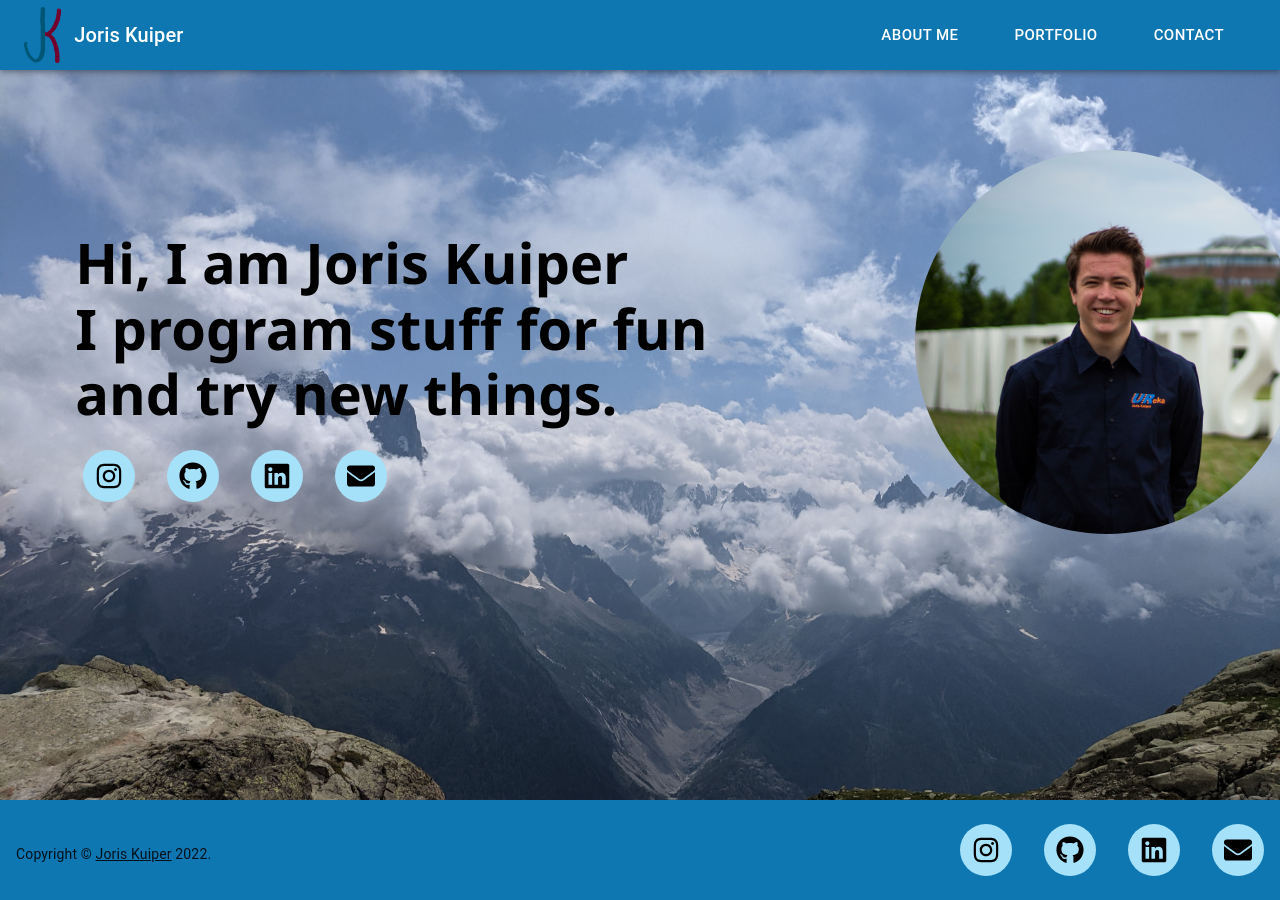
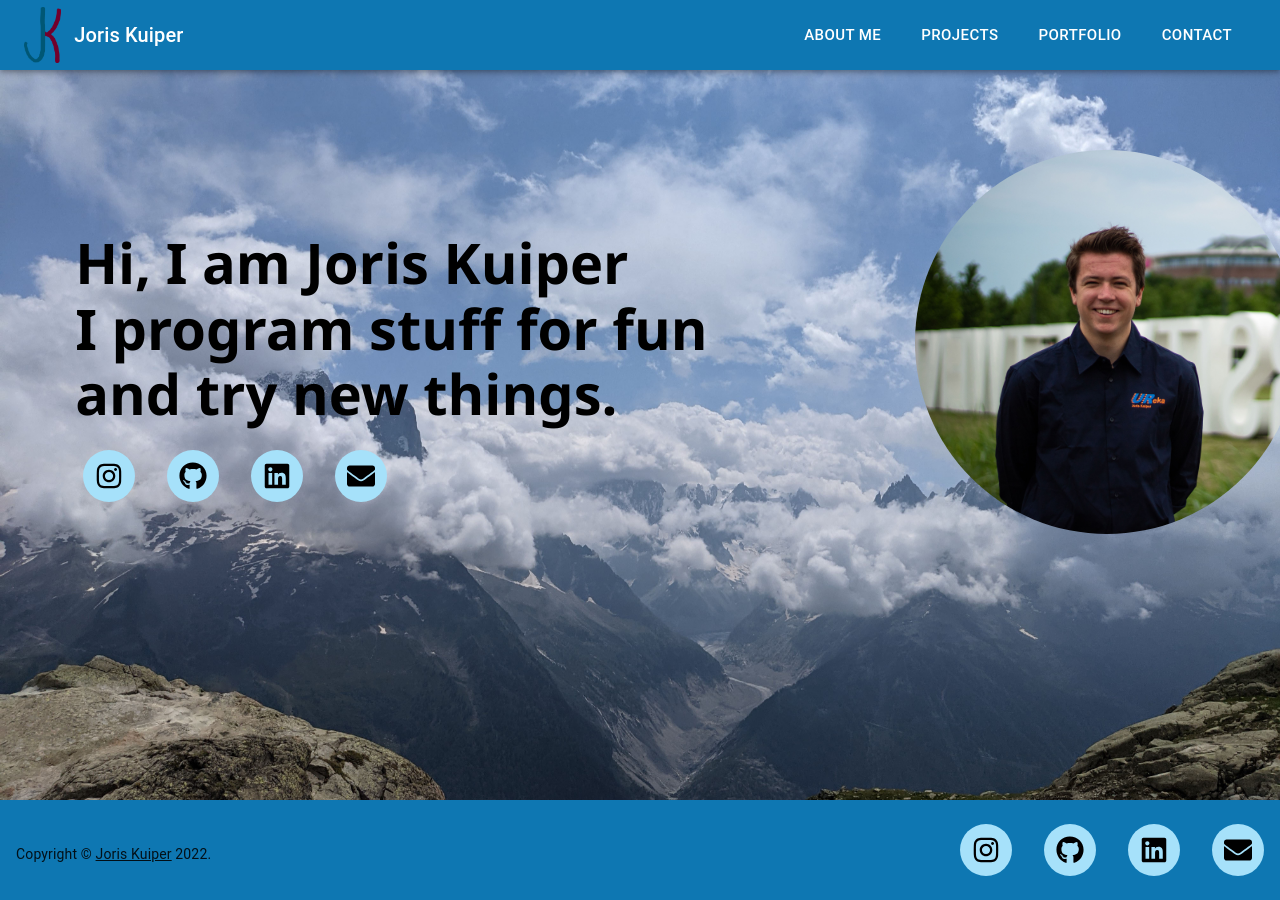
Before and after one commit to kasteelharry/Juno, a React (Create React App) app in the folder juno-client/: page / in a window 1280 px wide. Built offline with nearby package versions, Linux system fonts and the light colour scheme.

Commit message:
Added project to navigation bar

```diff
--- a/juno-client/src/App/MenuBar/MenuBar.tsx
+++ b/juno-client/src/App/MenuBar/MenuBar.tsx
@@ -8,8 +8,8 @@ import './MenuBar.scss';
 
 function MenuBar() {
 
-    const pages = ["About me", "Portfolio", "Contact"];
-    const pagesPath = ['/about', '/portfolio', '/contact'];
+    const pages = ["About me", "Projects", "Portfolio", "Contact"];
+    const pagesPath = ['/about', '/projects', '/portfolio', '/contact'];
 
     const navigate = useNavigate()
 
@@ -27,7 +27,7 @@ function MenuBar() {
                         variant="h6"
                         noWrap
                         component="div"
-                        sx={{ mr: 2, display: { xs: 'none', md: 'flex' } }}
+                        sx={{ pr: 2, display: { xs: 'none', md: 'flex' } }}
                     >
                         Joris Kuiper
                     </Typography>
@@ -43,7 +43,7 @@ function MenuBar() {
                                     onClick={() => {
                                         navigate(pagesPath[index]);
                                     }}
-                                    sx={{ fontSize: 15, marginLeft: 2, marginRight: 3, my: 2, color: 'white', display: 'block' }}
+                                    sx={{ fontSize: 15, paddingLeft: 2, paddingRight: 3, my: 2, color: 'white', display: 'block' }}
                                 >
                                     {page}
                                 </Button>
```
